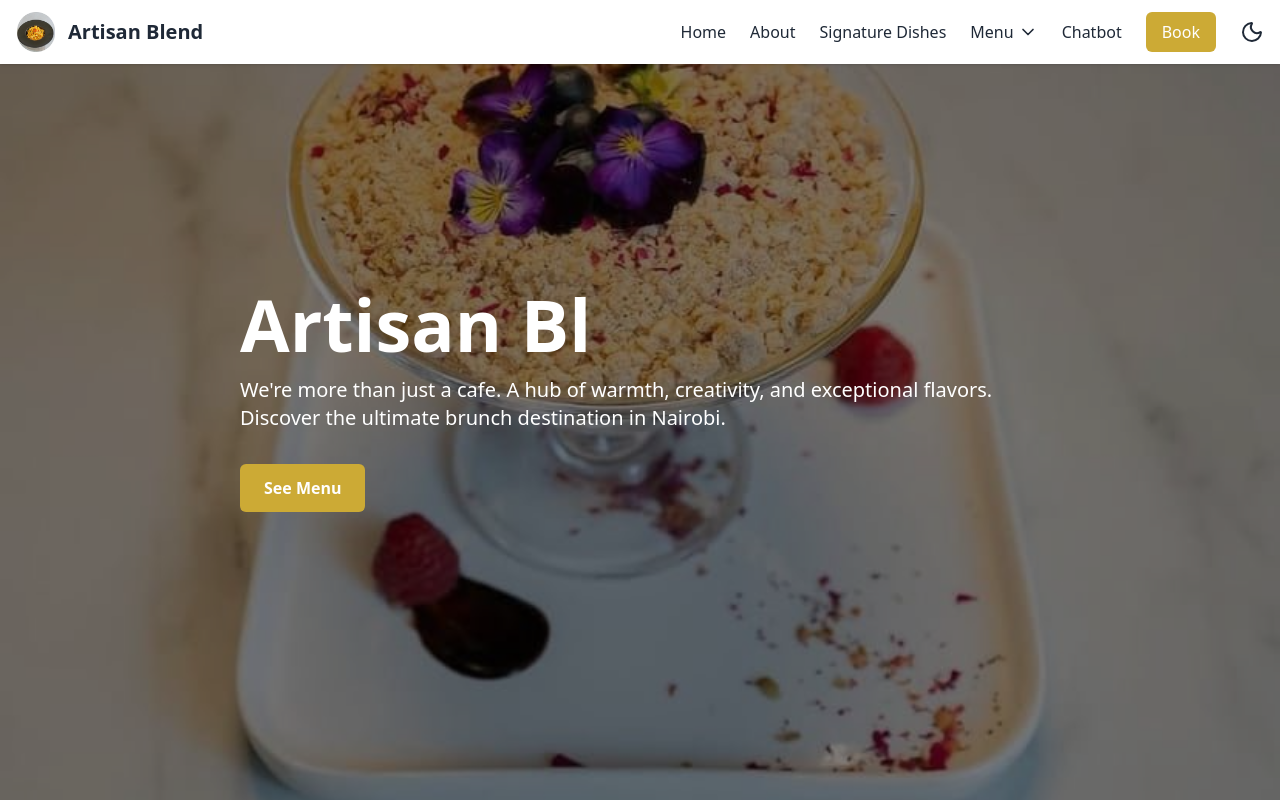
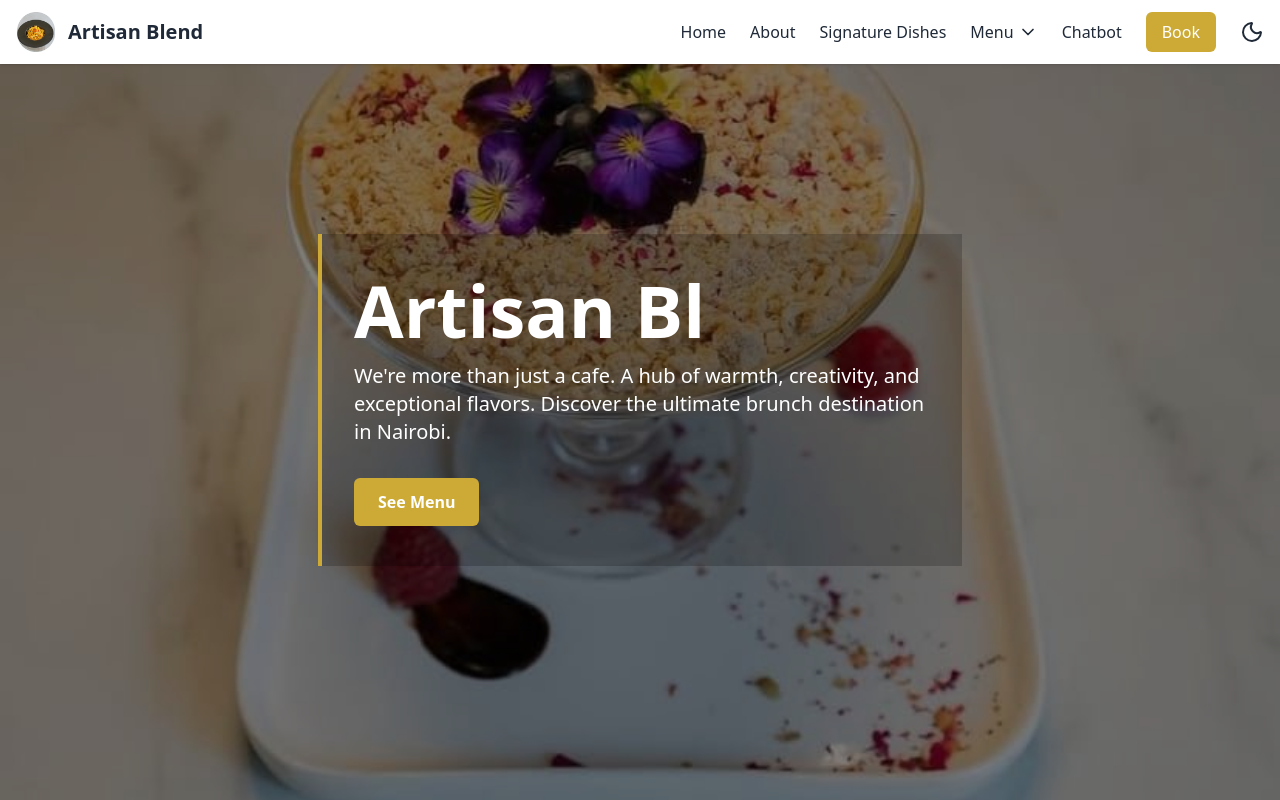
Before and after one commit to dopi95/ArtisanBlend-Restaurant-App, a React (Vite) app: page / in a window 1280 px wide. Built offline with nearby package versions, Linux system fonts and the light colour scheme.

Commit message:
Fix hero title animation layout, add bg and left border to text

```diff
--- a/src/components/Hero.jsx
+++ b/src/components/Hero.jsx
@@ -40,7 +40,7 @@ export default function HeroSection() {
   }, [typingIndex, fullText]);
 
   return (
-    <section className="relative w-full h-screen overflow-hidden"id="hero">
+    <section className="relative w-full h-screen overflow-hidden" id="hero">
       <div className="absolute inset-0">
         {images.map((img, idx) => (
           <img
@@ -53,20 +53,26 @@ export default function HeroSection() {
             loading="lazy"
           />
         ))}
-        {/* Overlay for text contrast */}
+        {/* Dark overlay for better text contrast */}
         <div className="absolute inset-0 bg-black bg-opacity-50"></div>
       </div>
 
-      {/* Text container */}
-      <div className="relative z-10 flex flex-col justify-center h-full max-w-4xl mx-auto px-6 md:px-12">
+      {/* Center the content vertically and horizontally */}
+      <div className="relative z-10 flex justify-center items-center h-full px-6 md:px-12">
+        {/* Content box with lighter background and left border */}
+        <div
+          className="bg-black bg-opacity-20 border-l-4 border-[#CCAA35] px-8 py-10 max-w-4xl"
+          style={{ minWidth: "320px" }}
+        >
           <h1
-          className="text-white text-5xl md:text-7xl font-bold mb-4 min-h-[3rem] select-none"
+            className="text-white text-5xl md:text-7xl font-bold mb-4 select-none"
             aria-label="Restaurant Name"
+            style={{ minHeight: "4.5rem" }}
           >
             {typedText}
           </h1>
 
-        <p className="text-white text-lg md:text-xl font-light mb-8">
+          <p className="text-white text-lg md:text-xl font-light mb-8 max-w-xl">
             We're more than just a cafe. A hub of warmth, creativity, and exceptional flavors. Discover the ultimate brunch destination in Nairobi.
           </p>
 
@@ -79,6 +85,7 @@ export default function HeroSection() {
             See Menu
           </Link>
         </div>
+      </div>
     </section>
   );
 }
```
Lines whose indentation alone changed are shown as unchanged.
